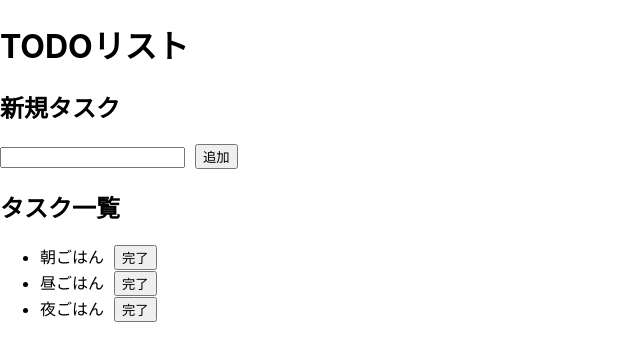
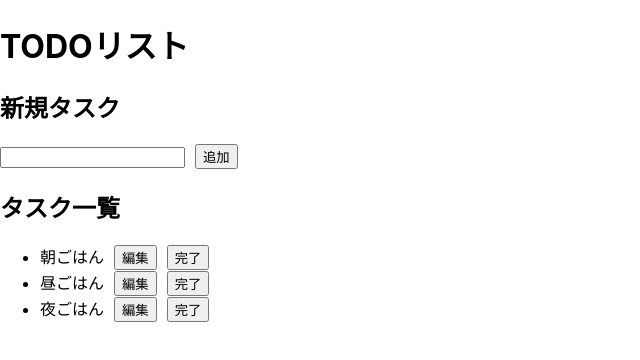
Before and after one commit to nomoto03/react-todo-app, a React (Create React App) app: page / in a window 1280 px wide. Shown: the top 360 px of the page, without its empty margins (0-640 px from the left). Built offline with nearby package versions, Linux system fonts and the light colour scheme.

Commit message:
編集用フォームの実装

```diff
--- a/src/App.js
+++ b/src/App.js
@@ -2,6 +2,7 @@ import { useState, useReducer } from "react";
 import "./App.css";
 import NewTaskForm from "./components/NewTaskForm";
 import TaskList from "./components/TaskList";
+import TaskEditForm from "./components/TaskEditForm";
 
 const STATUSES = {
   TODO: "TODO",
@@ -21,17 +22,14 @@ const todosReducer = (state, action) => {
         },
       ];
     case "update":
-      const newTodos = [...state];
-      newTodos.map((todo) =>
+      return [...state].map((todo) =>
         todo.id === action.payload.id
           ? {
               id: action.payload.id,
               title: action.payload.title,
-              status: action.payload.status,
             }
           : todo
       );
-      return [...state];
     case "delete":
       return [...state].filter((todo) => todo.id !== action.payload.id);
     default:
@@ -45,7 +43,9 @@ function App() {
     { id: 1, title: "昼ごはん", status: STATUSES.IN_PROGRESS },
     { id: 2, title: "夜ごはん", status: STATUSES.TODO },
   ];
+  const [isEditing, setIsEditing] = useState(false);
   const [latestTodoId, setLatestTodoId] = useState(initialTodos.length);
+  const [editId, setEditId] = useState(0);
   const [newTask, setNewTask] = useState("");
   const [todos, dispatchTodos] = useReducer(todosReducer, initialTodos);
   // ↓ここで定義するのか？
@@ -57,6 +57,24 @@ function App() {
     setLatestTodoId(latestTodoId + 1);
     setNewTask("");
   };
+  const handleEditTodo = (currentTodoId) => {
+    dispatchTodos({
+      type: "update",
+      // TODO: statusの編集
+      payload: { id: currentTodoId, title: newTask },
+    });
+    setIsEditing(false);
+    setNewTask("");
+  };
+  const handleEditTaskFormClose = () => {
+    setIsEditing(false);
+    setNewTask("");
+  };
+  const handleEditTaskFormOpen = (id, title) => {
+    setIsEditing(true);
+    setEditId(id);
+    setNewTask(title);
+  };
   const handleCompleteTodo = (currentTodoId) => {
     dispatchTodos({
       type: "delete",
@@ -67,12 +85,26 @@ function App() {
     <div className="App">
       <h1>TODOリスト</h1>
       {/* ↓compornentに渡すpropsはこれで良い？ */}
-      <NewTaskForm
-        newTask={newTask}
-        setNewTask={setNewTask}
-        handleAddTodo={handleAddTodo}
+      {isEditing ? (
+        <TaskEditForm
+          editId={editId}
+          newTask={newTask}
+          setNewTask={setNewTask}
+          handleEditTodo={handleEditTodo}
+          handleEditTaskFormClose={handleEditTaskFormClose}
+        />
+      ) : (
+        <NewTaskForm
+          newTask={newTask}
+          setNewTask={setNewTask}
+          handleAddTodo={handleAddTodo}
+        />
+      )}
+      <TaskList
+        todos={todos}
+        handleEditTaskFormOpen={handleEditTaskFormOpen}
+        handleCompleteTodo={handleCompleteTodo}
       />
-      <TaskList todos={todos} handleCompleteTodo={handleCompleteTodo} />
     </div>
   );
 }
--- /dev/null
+++ b/src/components/TaskEditForm.js
@@ -0,0 +1,18 @@
+import React from 'react'
+
+const TaskEditForm = ({ editId, newTask, setNewTask, handleEditTodo, handleEditTaskFormClose }) => {
+  return (
+    <div>
+      <h2>タスク編集</h2>
+      <input
+        type="text"
+        value={newTask}
+        onChange={(e) => setNewTask(e.target.value)}
+      />
+      <button onClick={() => handleEditTodo(editId)}>保存</button>
+      <button onClick={handleEditTaskFormClose}>キャンセル</button>
+    </div>
+  )
+}
+
+export default TaskEditForm
--- a/src/components/TaskList.js
+++ b/src/components/TaskList.js
@@ -1,6 +1,6 @@
 import React from "react";
 
-const TaskList = ({ todos, handleCompleteTodo }) => {
+const TaskList = ({ todos, handleEditTaskFormOpen, handleCompleteTodo }) => {
   return (
     <div>
       <h2>タスク一覧</h2>
@@ -8,6 +8,7 @@ const TaskList = ({ todos, handleCompleteTodo }) => {
         {todos.map((todo) => (
           <li key={todo.id}>
             {todo.title}
+            <button onClick={() => handleEditTaskFormOpen(todo.id, todo.title)}>編集</button>
             <button onClick={() => handleCompleteTodo(todo.id)}>完了</button>
           </li>
         ))}
```
